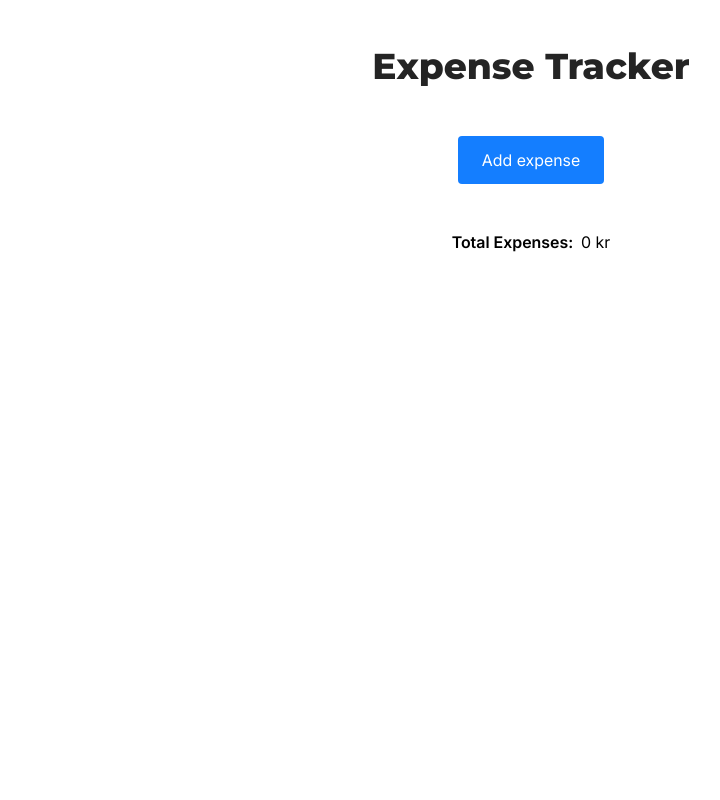
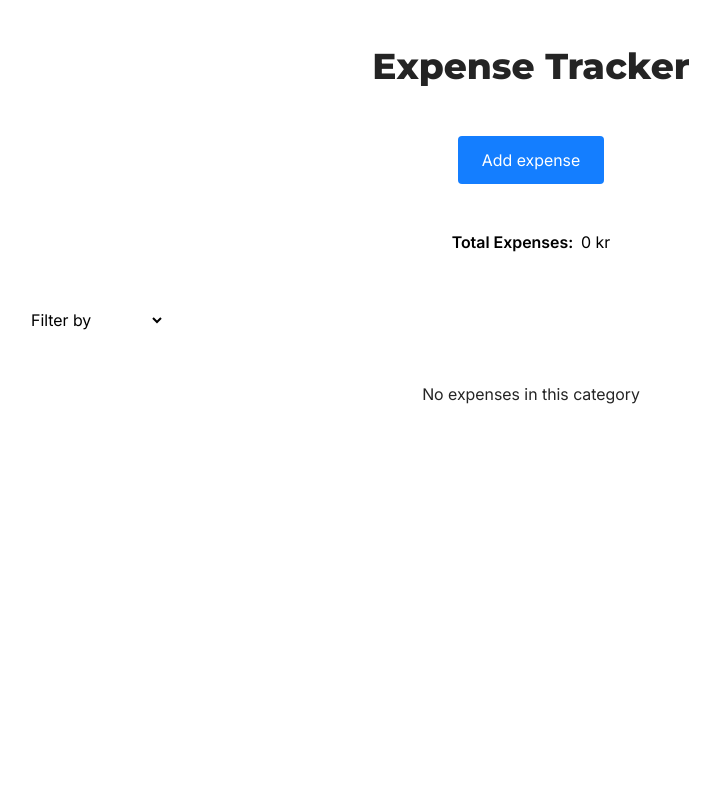
Before and after one commit to emeliebarthelsson/VT25_assignment_3, a React (Vite) app: page / in a window 1280 px wide. Shown: the top 800 px of the page, without its empty margins (109-829 px from the left). Built offline with nearby package versions, Linux system fonts and the light colour scheme.

Commit message:
add filter feature and change to validation

```diff
--- a/src/App.jsx
+++ b/src/App.jsx
@@ -9,6 +9,8 @@ function App() {
   const [displayForm, setDisplayForm] = useState(false);
   const [expenses, setExpenses] = useState([]);
   const [itemToEdit, setItemToEdit] = useState(null);
+  const [filterCategory, setFilterCategory] = useState("");
+  const visibleExpenses = filterCategory ? expenses.filter(item => item.category === filterCategory) : expenses;
 
   const openExpenseForm = () => {
     setDisplayForm(true);
@@ -29,7 +31,7 @@ function App() {
     <>
       <Header openExpenseForm={ openExpenseForm } setItemToEdit={ setItemToEdit }></Header>
       {displayForm && <FormModal closeExpenseForm={ closeExpenseForm } setExpenses={ setExpenses } itemToEdit={ itemToEdit }/>}
-      <Main expenses={ expenses } setExpenses={ setExpenses } setItemToEdit={ setItemToEdit } openExpenseForm={ openExpenseForm }></Main>
+      <Main expenses={ visibleExpenses } setExpenses={ setExpenses } setItemToEdit={ setItemToEdit } openExpenseForm={ openExpenseForm } filterCategory={ filterCategory } setFilterCategory={ setFilterCategory }></Main>
       <Footer></Footer>
     </>
   )
--- a/src/components/ExpenseItem/ExpenseItem.module.css
+++ b/src/components/ExpenseItem/ExpenseItem.module.css
@@ -25,7 +25,6 @@
     display: flex;
     align-items: center;
     gap: var(--spacing-x-small);
-    padding-top: var(--spacing-small);
 }
 
 @media screen and (min-width: 600px) {
--- a/src/components/ExpenseList/ExpenseList.jsx
+++ b/src/components/ExpenseList/ExpenseList.jsx
@@ -10,11 +10,15 @@ const ExpenseList = ({ expenses, setExpenses, setItemToEdit, openExpenseForm })
 
     return (
         <div className={styles.listContainer}>
-            <ul className={styles.list}>
-                {expenses.map((item) => (
-                    <ExpenseItem key={item.id} item={item} handleDelete={handleDelete} setItemToEdit={ setItemToEdit } openExpenseForm={ openExpenseForm } />
-                ))}
-            </ul>
+            {expenses.length === 0 ? (
+                <p className={styles.emptyMessage}>No expenses in this category</p>
+            ) : (
+                <ul className={styles.list}>
+                    {expenses.map((item) => (
+                        <ExpenseItem key={item.id} item={item} handleDelete={handleDelete} setItemToEdit={ setItemToEdit } openExpenseForm={ openExpenseForm } />
+                    ))}
+                </ul>
+            )}
         </div>
     )
 }
--- a/src/components/ExpenseList/ExpenseList.module.css
+++ b/src/components/ExpenseList/ExpenseList.module.css
@@ -15,6 +15,12 @@
     gap: var(--spacing-xx-small);
 }
 
+.emptyMessage {
+    font-size: var(--font-medium);
+    color: var(--font-color);
+    margin-top: var(--spacing-x-large);
+}
+
 @media screen and (min-width: 600px) {
     .list {
         max-width: none;
--- /dev/null
+++ b/src/components/Filter/Filter.jsx
@@ -0,0 +1,20 @@
+import styles from './Filter.module.css'
+
+const Filter = ({ filterCategory, setFilterCategory }) => {
+  return (
+    <div className={styles.filterContainer}>
+        <select className={styles.filter} name="filter" id="filter" value={filterCategory} onChange={(e) => setFilterCategory(e.target.value)}>
+            <option value="">Filter by</option>
+            <option value="housing">Housing</option>
+            <option value="utilities">Utilities</option>
+            <option value="grocery">Grocery</option>
+            <option value="transportation">Transportation</option>
+            <option value="clothing">Clothing</option>
+            <option value="entertainment">Entertainment</option>
+            <option value="other">Other</option>
+        </select>
+    </div>
+  )
+}
+
+export default Filter;
--- /dev/null
+++ b/src/components/Filter/Filter.module.css
@@ -0,0 +1,26 @@
+.filterContainer {
+    height: auto;
+    width: 95%;
+    max-width: 1024px;
+    display: flex;
+    justify-content: flex-start;
+}
+
+.filter {
+    height: 40px;
+    width: auto;
+    background-color: var(--form-color);
+    padding: 0 var(--spacing-x-small);
+    border: none;
+    border-radius: var(--border-radius-small);
+    font-family: inherit;
+    font-size: var(--font-medium);
+}
+
+.filter:hover {
+    background-color: var(--hover-color);
+}
+
+.filter:focus {
+    outline: none;
+}
--- a/src/components/Form/Form.jsx
+++ b/src/components/Form/Form.jsx
@@ -10,16 +10,17 @@ const Form = ({ closeExpenseForm, setExpenses, itemToEdit }) => {
         date: "",
         category: ""
     });
+    const [formIsValid, setFormIsValid] = useState(true);
+    const [isTyping, setIsTyping] = useState(false);
+    const [successMessage, setSuccessMessage] = useState("");
 
     // validation
     const validateInput = (inputName, inputValue) => {
-        let isValid = true;
         const errorsObj = { ...errorMessages };
 
         if (inputName === "title") {
             if (!inputValue.trim()) {
                 errorsObj.title = "Please enter expense title"
-                isValid = false;
             } else {
                 errorsObj.title = "";
             }
@@ -28,10 +29,8 @@ const Form = ({ closeExpenseForm, setExpenses, itemToEdit }) => {
         if (inputName === "amount") {
             if (!inputValue.trim()) {
                 errorsObj.amount = "Please enter expense amount"
-                isValid = false;
             } else if (inputValue <= 0) {
                 errorsObj.amount = "Amount must be more than 0"
-                isValid = false;
             } else {
                 errorsObj.amount = "";
             }
@@ -40,7 +39,6 @@ const Form = ({ closeExpenseForm, setExpenses, itemToEdit }) => {
         if (inputName === "date") {
             if (!inputValue) {
                 errorsObj.date = "Please enter date for expense"
-                isValid = false;
             } else {
                 errorsObj.date = "";
             }
@@ -49,16 +47,15 @@ const Form = ({ closeExpenseForm, setExpenses, itemToEdit }) => {
         if (inputName === "category") {
             if (!inputValue) {
                 errorsObj.category = "Please enter expense category"
-                isValid = false;
             } else {
                 errorsObj.category = "";
             }
         }
         setErrorMessages(errorsObj);
-        isValid = true;
     }
 
     const handleChange = (e) => {
+        setIsTyping(true);
         const { name, value } = e.target;
         setFormData(prev => ({...prev, [name]: value}))
     }
@@ -85,9 +82,16 @@ const Form = ({ closeExpenseForm, setExpenses, itemToEdit }) => {
 
     const handleSubmit = (e) => {
         e.preventDefault();
+        setIsTyping(false);
+
         const hasEmptyFields = Object.values(formData).some(value => !value.trim());
-        const hasErrors = Object.values(errorMessages).some(message => message !== "");
-        if (hasEmptyFields || hasErrors) return;
+        const hasErrors = Object.values(errorMessages).some(value => value.trim());
+        if (hasEmptyFields || hasErrors) {
+            setFormIsValid(false);
+            return;
+        }
+
+        setFormIsValid(true)
 
         // convert date to ISO 8601 format
         const isoDate = new Date(formData.date).toISOString();
@@ -111,6 +115,19 @@ const Form = ({ closeExpenseForm, setExpenses, itemToEdit }) => {
         localStorage.setItem("expenses", JSON.stringify(updatedExpenses));
         setExpenses(updatedExpenses);
 
+        if (itemToEdit) {
+            setSuccessMessage("Edited successfully");
+            setTimeout(() => {
+                closeExpenseForm()
+            }, 2000);
+        } else {
+            setSuccessMessage("Expense added successfully");
+        }
+
+        setTimeout(() => {
+            setSuccessMessage("");
+        }, 3000);
+
         // clear form
         setFormData({
             title: "",
@@ -118,8 +135,6 @@ const Form = ({ closeExpenseForm, setExpenses, itemToEdit }) => {
             date: "",
             category: ""
         })
-
-        closeExpenseForm();
     }
 
     return(
@@ -128,7 +143,7 @@ const Form = ({ closeExpenseForm, setExpenses, itemToEdit }) => {
                 <h2>{itemToEdit ? "Edit Expense" : "Add New Expense"}</h2>
                 <div className={styles.formGroup}>
                     <label className={styles.formLabel} htmlFor="title">Title</label>
-                    <input className={styles.formInput} type="text" name='title' id='title' placeholder='Enter title' onChange={handleChange} onBlur={handleValidation} value={formData.title}/>
+                    <input className={styles.formInput} type="text" name='title' id='title' maxLength={50} placeholder='Enter title' onChange={handleChange} onBlur={handleValidation} value={formData.title}/>
                     <p className={styles.formErrorMessage}>{errorMessages.title}</p>
                 </div>
                 <div className={styles.formGroup}>
@@ -156,8 +171,10 @@ const Form = ({ closeExpenseForm, setExpenses, itemToEdit }) => {
                     <p className={styles.formErrorMessage}>{errorMessages.category}</p>
                 </div>
                 <div className={styles.formButtonContainer}>
+                    {!formIsValid && !isTyping && <p className={styles.formErrorMessage}>Please fill out the form</p>}
+                    {successMessage && <p className={styles.successMessage}>{successMessage}</p>}
                     <button type='button' className='secondary-button' onClick={closeExpenseForm}>Cancel</button>
-                    <button type='submit' className='primary-button'>{itemToEdit ? "Confirm Edit" : "Add"}</button>
+                    <button type='submit' className='primary-button'>{itemToEdit ? "Confirm" : "Add"}</button>
                 </div>
             </form>
         </div>
--- a/src/components/Form/Form.module.css
+++ b/src/components/Form/Form.module.css
@@ -60,8 +60,16 @@
     color: var(--error-color);
 }
 
+.successMessage {
+    height: 18px;
+    font-size: var(--font-small);
+    font-weight: 600;
+    color: var(--success-color);
+}
+
 .formButtonContainer {
     display: flex;
+    align-items: center;
     justify-content: flex-end;
     margin-top: var(--spacing-small);
     gap: var(--spacing-x-small);
--- a/src/components/Main/Main.jsx
+++ b/src/components/Main/Main.jsx
@@ -1,13 +1,17 @@
 import ExpenseList from '../ExpenseList/ExpenseList';
+import Filter from '../Filter/Filter';
 import TotalExpenses from '../TotalExpenses/TotalExpenses';
 import styles from './Main.module.css'
 
-const Main = ({ expenses, setExpenses, setItemToEdit, openExpenseForm }) => {
+const Main = ({ expenses, setExpenses, setItemToEdit, openExpenseForm, filterCategory, setFilterCategory }) => {
     return(
         <>
             <main className={styles.main}>
                 <section className={styles.summary}>
                     <TotalExpenses expenses={ expenses } />
+                </section>
+                <section className={styles.filter}>
+                    <Filter filterCategory={ filterCategory } setFilterCategory={ setFilterCategory }/>
                 </section>
                 <section className={styles.expenses}>
                     <ExpenseList expenses={ expenses } setExpenses={ setExpenses } setItemToEdit={ setItemToEdit } openExpenseForm={ openExpenseForm } />
--- a/src/components/Main/Main.module.css
+++ b/src/components/Main/Main.module.css
@@ -13,9 +13,16 @@
     margin-top: var(--spacing-x-large);
 }
 
-.expenses {
+.filter {
     width: 100%;
     display: flex;
     justify-content: center;
     margin-top: var(--spacing-x-large);
 }
+
+.expenses {
+    width: 100%;
+    display: flex;
+    justify-content: center;
+    margin-top: var(--spacing-small);
+}
--- a/src/styles/index.css
+++ b/src/styles/index.css
@@ -56,6 +56,7 @@ button {
 .icon-button {
   height: 48px;
   width: 48px;
+  background-color: transparent;
   border: none;
   display: flex;
   justify-content: center;
@@ -63,3 +64,11 @@ button {
   border-radius: var(--border-radius-small);
   font-size: var(--font-medium);
 }
+
+.icon-button:hover {
+  background-color: var(--hover-color);
+}
+
+.icon-button:active {
+  background-color: var(--active-color);
+}
--- a/src/styles/variables.css
+++ b/src/styles/variables.css
@@ -17,6 +17,9 @@
 
     /****** error color ******/
     --error-color: #e52d2d;
+
+    /****** success color ******/
+    --success-color: #254609;
 
     /****** interaction ******/
     --hover-color: #f5f5f5;
```
